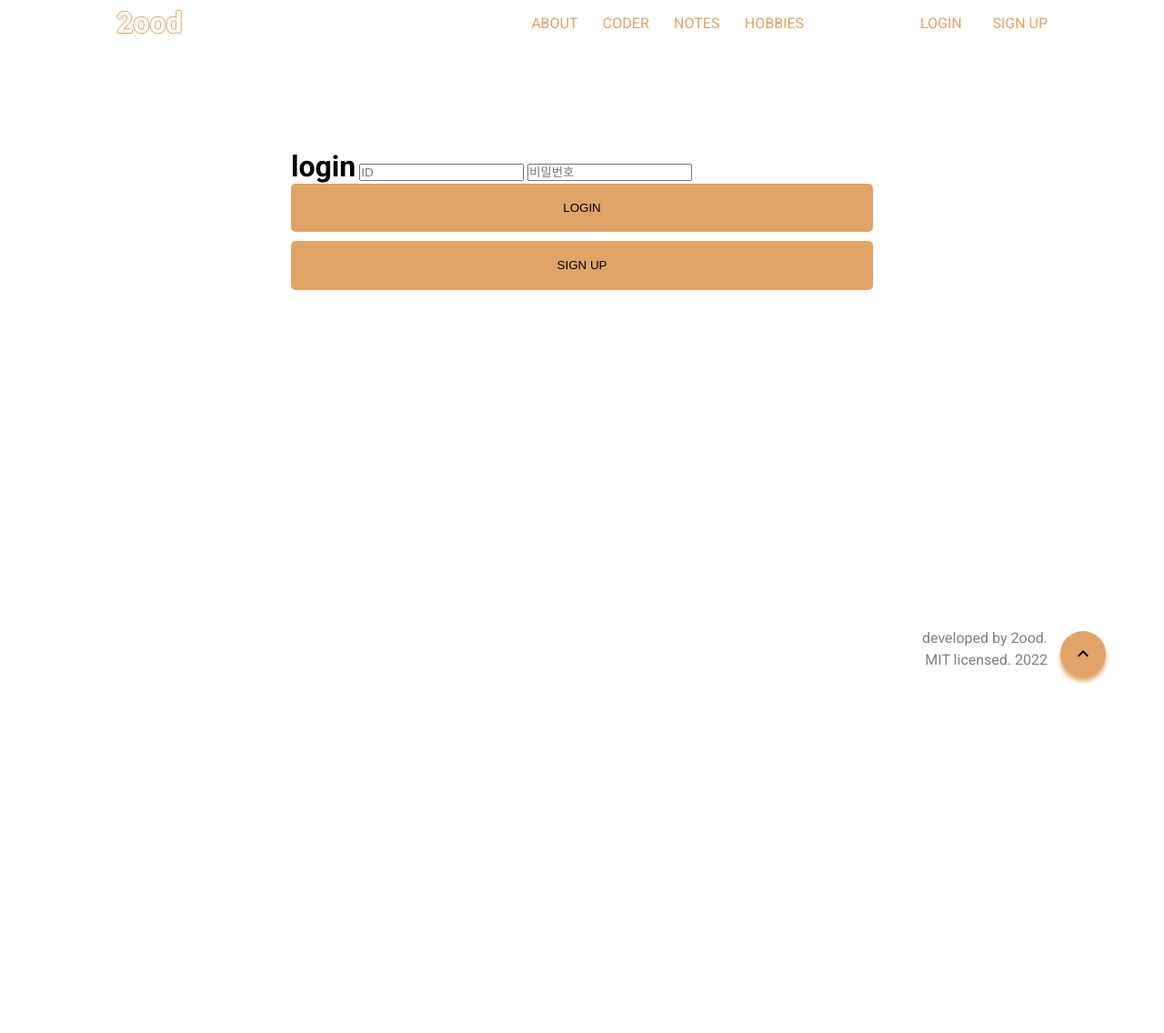
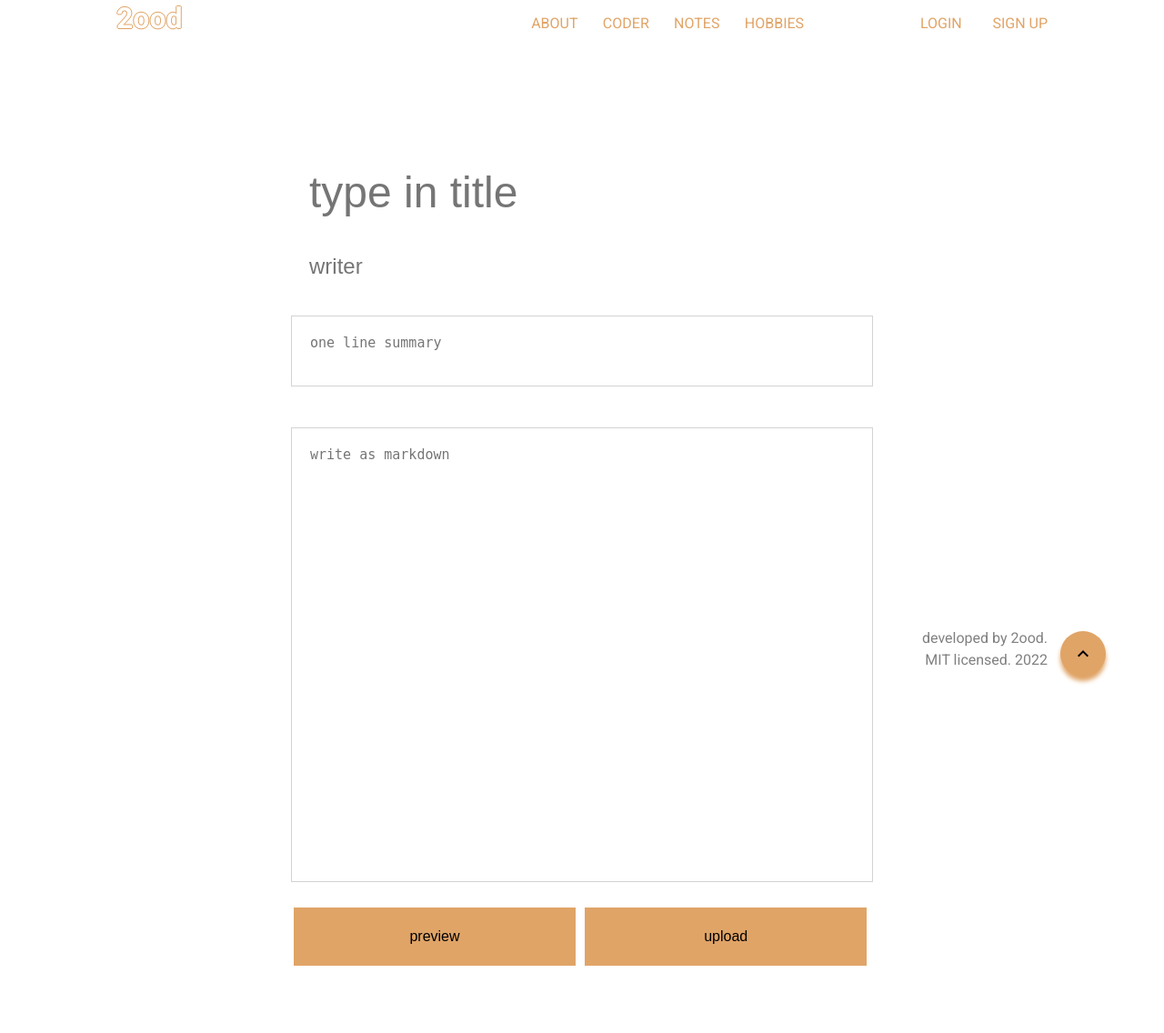
Before and after one commit to 2ood/blog, a PHP site: page /html/post_write.html in a window 1280 px wide. Shown: the whole page at 91% size. Before the commit the page ends 752 px from the top, so only its background shows below. Run offline with PHP 8.4, Linux system fonts and the light colour scheme; some libraries are stand-ins or nearby versions.

Commit message:
add : made post_write structure(not linked to firebase yet)

```diff
--- a/html/css/main.css
+++ b/html/css/main.css
@@ -29,4 +29,17 @@ p {font-family : 'Mulish', sans-serif;}
 
 ul li {position : relative;}
 
-h1 {display:inline-block;}
+h1 {
+  display:inline-block;
+  margin-bottom : 10px;
+}
+
+#content {
+  margin : 0 20%;
+  margin-top : 100px;
+  position : relative;
+  justify-content: center;
+  border-radius: 5px;
+  padding : 5%;
+  font-family: 'Varela', sans-serif;
+}
--- a/html/css/module/button.css
+++ b/html/css/module/button.css
@@ -1,11 +1,26 @@
 button {
+  background-color: var(--primary);
+  border : none;
+  border-radius: 0;
+  padding : 0.5em;
+  margin : 3px;
+}
+
+button.fill {
   width : 100%;
   height : 4em;
-  background-color: var(--primary);
-  border : none;
-  border-radius: 5px;
+  font-size : 1em;
   margin-bottom : 10px;
 }
+
+button.half {
+  box-sizing: border-box;
+  width : calc(50% - 10px);
+  font-size : 1em;
+  height : 4em;
+  margin-bottom : 10px;
+}
+
 button:active {
   background-color: var(--accent);
   color : var(--primary);
--- /dev/null
+++ b/html/css/post_write.css
@@ -0,0 +1,35 @@
+textarea,div.preview {
+  width : 100%;
+  min-width : 100%;
+  margin : 20px 0;
+  border : 1px var(--grayscale) solid;
+  resize : none;
+  font-size : 15px;
+  padding : 20px;
+}
+
+textarea[name="CONTENT"],div.preview {
+  min-height: 500px;
+  max-height: 500px;
+  overflow-y: scroll;
+}
+
+input {
+  display: inline-block;
+  border : none;
+  width : 100%;
+  padding : 20px;
+  font-size : 1.5em;
+}
+
+input[name="TITLE"] {
+  font-size: 3em;
+}
+
+input:focus, textarea:focus {
+  outline : none;
+}
+
+hr {
+  color : var(--primary);
+}
--- a/html/login.html
+++ b/html/login.html
@@ -12,8 +12,8 @@
       <h1>login</h1>
       <input required name ="username" placeholder="ID" type="text" maxlength="15"/>
       <input required name ="password" placeholder="비밀번호" type="password"/>
-      <button type="submit">LOGIN</button>
-      <button type="button" onclick="location.href='signup.html'">SIGN UP</button>
+      <button class="fill" type="submit">LOGIN</button>
+      <button class="fill" type="button" onclick="location.href='signup.html'">SIGN UP</button>
       <div class="hidden" id="error">login failed.</div>
     </form><!--.login-->
 
--- a/html/post_list.html
+++ b/html/post_list.html
@@ -12,6 +12,7 @@
     <script src="script/module/top_bar.js"></script>
     <div id="content">
       <h1>POSTS</h1>
+      <button onclick="location.href='post_write.html'">Write</button>
       <table id="table">
         <tr id="index">
            <td>No.</td>
--- a/html/post_write.html
+++ b/html/post_write.html
@@ -3,10 +3,10 @@
   <head>
     <meta charset="utf-8">
     <link rel="stylesheet" href="css/main.css"/>
-    <link rel="stylesheet" href="css/post.css"/>
+    <link rel="stylesheet" href="css/post_write.css"/>
     <link rel="shortcut icon" href="flight_takeoff.svg"/><!-- from google fonts-->
     <script src="https://cdn.jsdelivr.net/npm/marked/marked.min.js"></script>
-    <title>2OOD'S BLOG</title>
+    <title>write a new post - 2OOD'S BLOG</title>
   </head>
   <body>
     <!--<div id="loading"><br></div>-->
@@ -14,11 +14,13 @@
     <script src="script/module/top_bar.js"></script>
     <div id="content">
       <form class="post" method = "post">
-        <h1>login</h1>
-        <input required name ="username" placeholder="ID" type="text" maxlength="15"/>
-        <input required name ="password" placeholder="비밀번호" type="password"/>
-        <button type="submit">LOGIN</button>
-        <button type="button" onclick="location.href='signup.html'">SIGN UP</button>
+        <input required name ="TITLE" placeholder="type in title" type="text"/><br/>
+        <input required name ="WRITER" placeholder="writer" type="text"/></br>
+        <textarea required name ="SUMMARY" placeholder="one line summary" type="text"></textarea>
+        <textarea required name ="CONTENT" placeholder="write as markdown"></textarea>
+        <div class="preview" style="display:none;">asdfadf</div>
+        <button class="half" name ="viewButton" type="button">preview</button>
+        <button class="half" type="submit">upload</button>
         <div class="hidden" id="error">login failed.</div>
       </form><!--.login-->
     </div><!--.content-->
@@ -31,6 +33,6 @@
     <script src="https://www.gstatic.com/firebasejs/8.6.5/firebase-auth.js"></script>
     <script src="https://www.gstatic.com/firebasejs/8.6.5/firebase-firestore.js"></script>
     <script src="https://www.gstatic.com/firebasejs/8.6.5/firebase-storage.js"></script>
-    <script src="script/post.js"></script>
+    <script src="script/post_write.js"></script>
   </body>
 </html>
--- /dev/null
+++ b/html/script/post_write.js
@@ -0,0 +1,22 @@
+
+const markdown = document.querySelector("textarea[name='CONTENT']");
+const preview = document.querySelector("div.preview");
+
+const viewButton = document.querySelector("button[name='viewButton']");
+
+viewButton.addEventListener("click", (event)=>{
+  preview.innerHTML=marked.parse(markdown.value);
+  markdown.style.display=(markdown.style.display=="none")?"block":"none";
+  preview.style.display=(preview.style.display=="none")?"block":"none";
+  viewButton.textContent=(viewButton.textContent=="preview")?"back to edit mode":"preview";
+});
+
+const form = document.querySelector("form");
+
+form.addEventListener("submit",onSubmit);
+
+function onSubmit(event){
+  event.preventDefault();
+  console.log("submitted!");
+  console.log(markdown.value.split("\n").join("\\n"));
+}
--- a/html/signup.html
+++ b/html/signup.html
@@ -16,7 +16,7 @@
       <input required name ="password_check" placeholder="비밀번호 체크" type="password"/>
       <input required name ="email" placeholder="이메일" type="email"/>
       <input required name ="date" placeholder="생년월일" type="date"/>
-      <button type="submit">SIGN UP</button>
+      <button class="fill" type="submit">SIGN UP</button>
       <div class="hidden" id="error">signup failed.</div>
     </form><!--.login-->
 
```
Also changed, not shown: html/css/post_list.css (+4 -9 lines).
